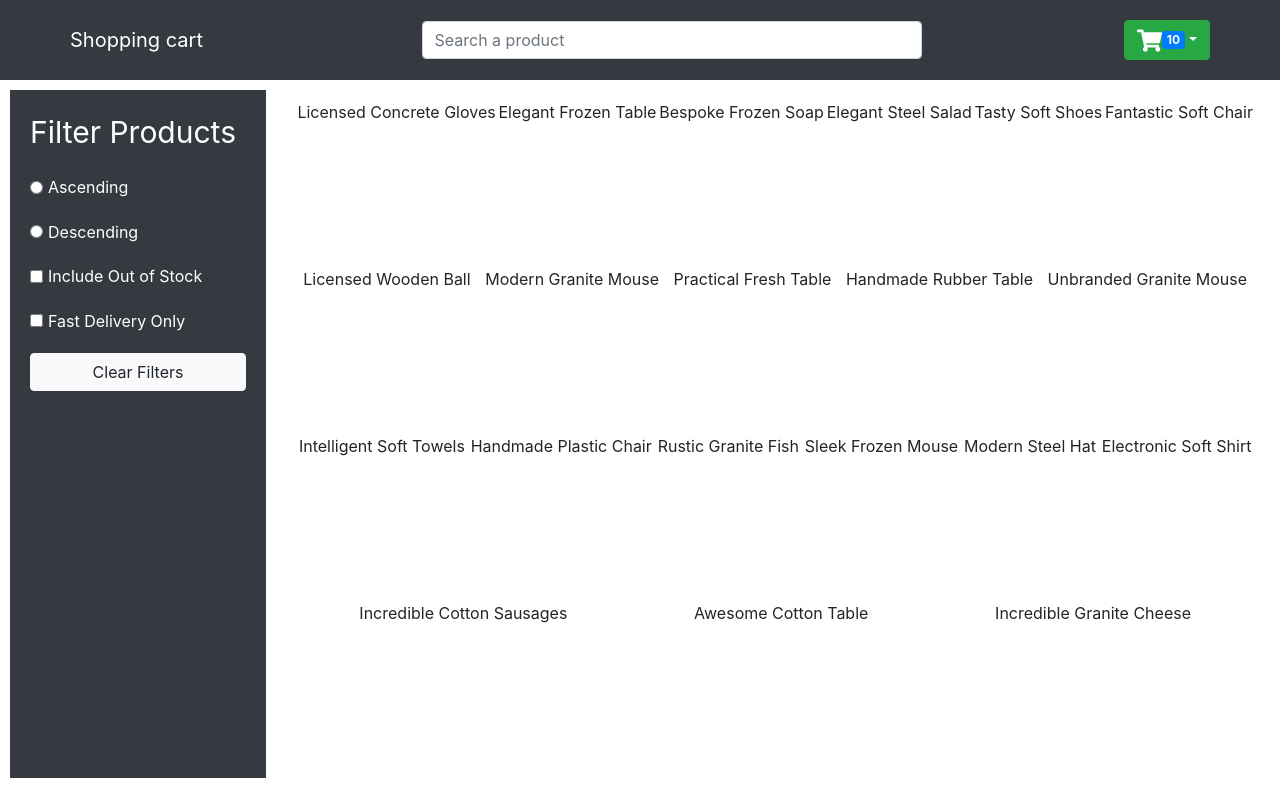
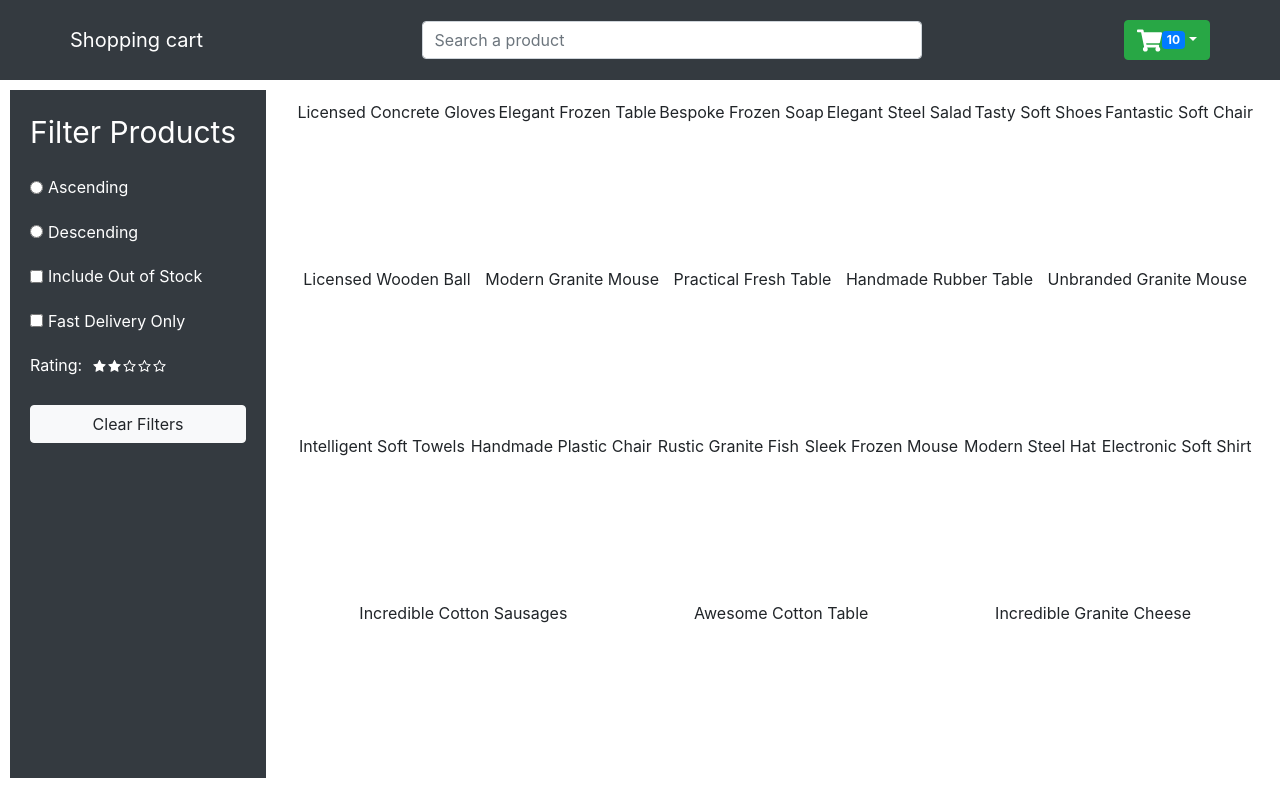
Before and after one commit to aashujames/shopping-cart, a React (Vite) app: page / in a window 1280 px wide. Built offline with nearby package versions, Linux system fonts and the light colour scheme.

Commit message:
feat(Filter): star rating

```diff
--- a/src/components/Filters.jsx
+++ b/src/components/Filters.jsx
@@ -1,8 +1,11 @@
 import { Button, Form } from "react-bootstrap";
 import { CartState } from "../context/Context";
 import "./styles.css";
+import Rating from "./Rating";
+import { useState } from "react";
 
 const Filters = () => {
+    const [rate, setRate] = useState(2);
     // make state for rating
 
     return (
@@ -44,19 +47,14 @@
                     id={`inline-4`}
                 />
             </span>
-            {/* <span>
+            <span>
                 <label style={{ paddingRight: 10 }}>Rating: </label>
                 <Rating
-                    rating={byRating}
-                    onClick={(i) =>
-                        productDispatch({
-                            type: "FILTER_BY_RATING",
-                            payload: i + 1
-                        })
-                    }
+                    rating={rate}
+                    onClick={(i) => setRate(i + 1)}
                     style={{ cursor: "pointer" }}
                 />
-            </span> */}
+            </span>
             <Button variant="light">Clear Filters</Button>
         </div>
     );
--- /dev/null
+++ b/src/components/Rating.jsx
@@ -0,0 +1,19 @@
+import { AiFillStar, AiOutlineStar } from "react-icons/ai";
+
+const Rating = ({ rating, onClick, style }) => {
+    return (
+        <>
+            {[...Array(5)].map((_, i) => (
+                <span key={i} onClick={() => onClick(i)} style={style}>
+                    {rating > i ? (
+                        <AiFillStar fontSize="15px" />
+                    ) : (
+                        <AiOutlineStar fontSize="15px" />
+                    )}
+                </span>
+            ))}
+        </>
+    );
+};
+
+export default Rating;
```
